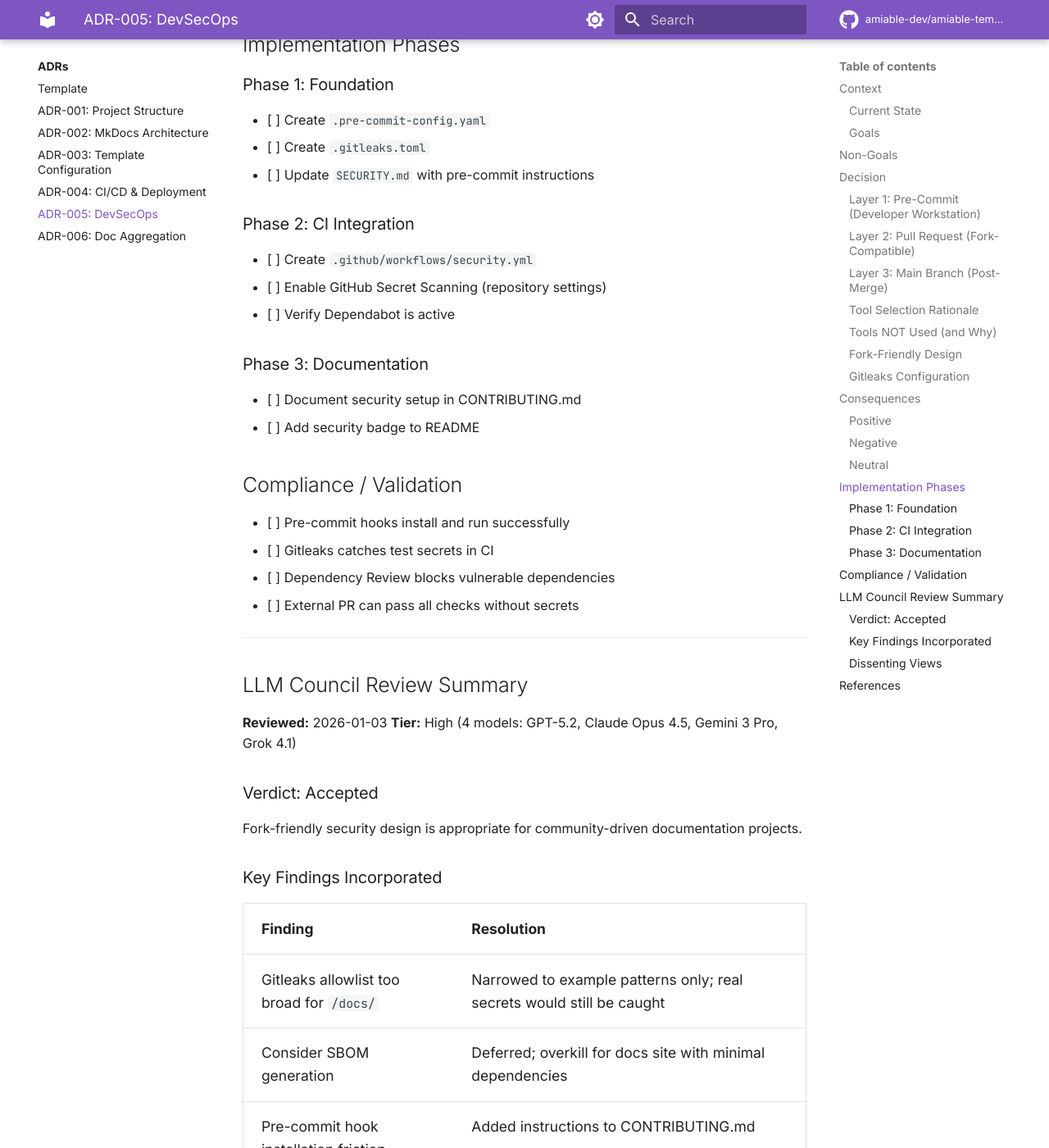
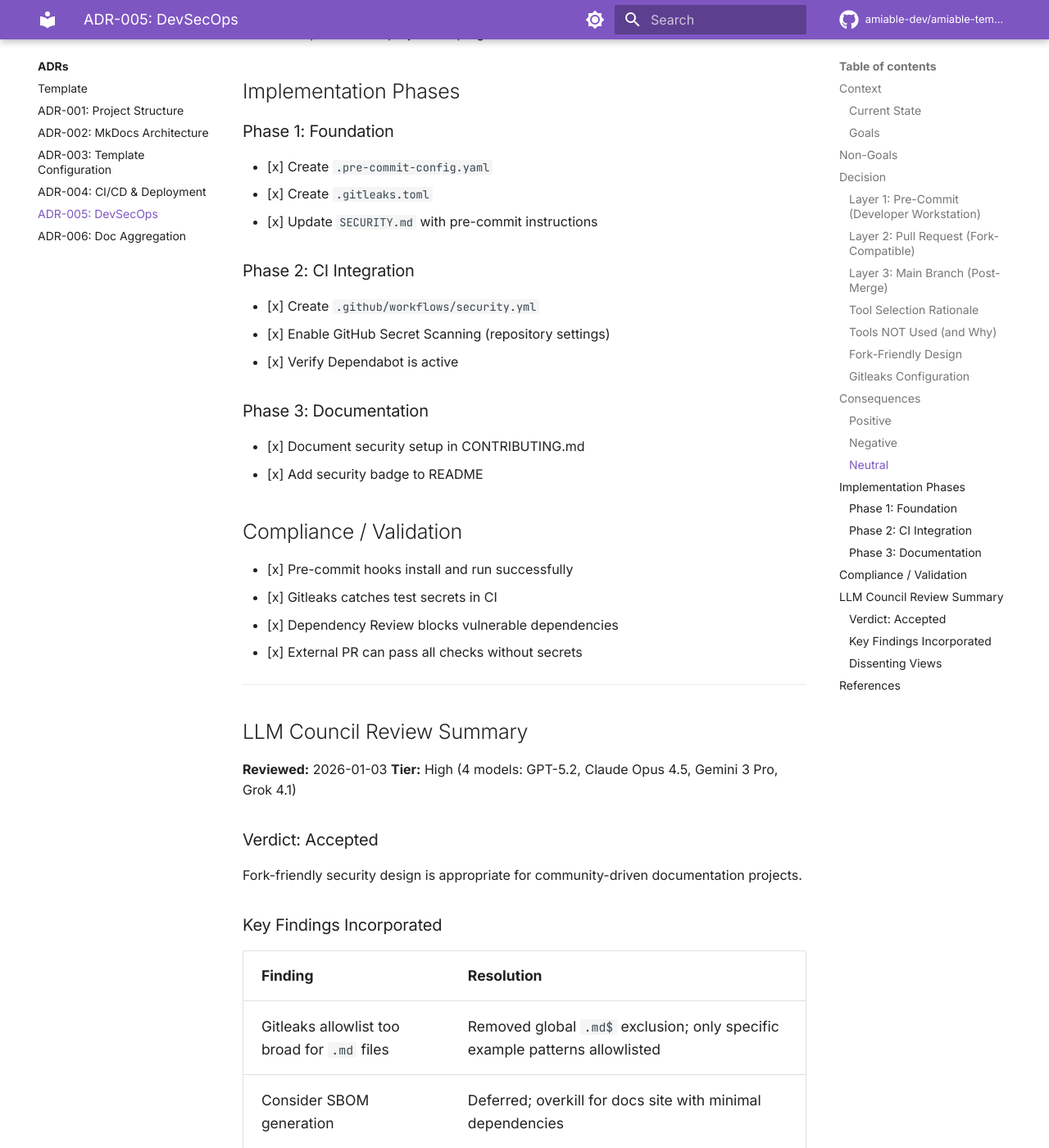
Before and after one commit to amiable-dev/amiable-templates, an MkDocs documentation site: the page built from docs/adrs/ADR-005-devsecops-implementation.md, in a window 1280 px wide and 1400 px high, scrolled down 5302 px. Shown: the whole window at 82% size. Built offline with MkDocs 1.6.1 and Material for MkDocs 9.7.7, drawn with Linux system fonts in a browser that asks for light colours; comment, search, counter and statistics services are not loaded; some of the changed text lies outside the part shown.

Commit message:
feat(adr-005): implement fork-safe DevSecOps pipeline
- Fix .gitleaks.toml: remove dangerous .md$ global allowlist
- Update .pre-commit-config.yaml: yamllint uses .yamllint.yml config
- Add security section to CONTRIBUTING.md
- Update ADR-005 checkboxes and gitleaks example
- Add blog post: DevSecOps for a docs site
- Add announcements: Twitter, LinkedIn, Dev.to, HN

Key insight: Separate validation (untrusted fork PRs) from deployment
(trusted post-merge) using only GITHUB_TOKEN for PR checks.

🤖 Generated with [Claude Code](https://claude.com/claude-code)

Co-Authored-By: Claude Opus 4.5 <noreply@anthropic.com>

````diff
--- a/.pre-commit-config.yaml
+++ b/.pre-commit-config.yaml
@@ -8,12 +8,12 @@ repos:
     hooks:
       - id: gitleaks
 
-  # YAML linting
+  # YAML linting (uses .yamllint.yml config)
   - repo: https://github.com/adrienverge/yamllint
     rev: v1.33.0
     hooks:
       - id: yamllint
-        args: [-d, "{extends: default, rules: {line-length: {max: 120}}}"]
+        args: [-c, .yamllint.yml]
 
   # Trailing whitespace and file endings
   - repo: https://github.com/pre-commit/pre-commit-hooks
--- a/docs/adrs/ADR-005-devsecops-implementation.md
+++ b/docs/adrs/ADR-005-devsecops-implementation.md
@@ -150,23 +150,26 @@ All PR checks work without repository secrets:
 
 ### Gitleaks Configuration
 
-`.gitleaks.toml` to reduce false positives:
+`.gitleaks.toml` to reduce false positives (example patterns only):
 
 ```toml
 [extend]
 useDefault = true
 
+# Note: We do NOT globally exclude .md files from scanning.
+# Only specific example patterns are allowlisted.
+
 [[rules]]
 id = "example-api-key"
 description = "Ignore example API keys in documentation"
 regex = '''sk-example-[a-zA-Z0-9]+'''
-allowlist = true
+allowlist = { regexes = ['''sk-example-'''] }
 
-[allowlist]
-paths = [
-  '''\.md$''',
-  '''docs/.*'''
-]
+[[rules]]
+id = "placeholder-key"
+description = "Ignore placeholder API keys"
+regex = '''YOUR_API_KEY|your-api-key|xxx+'''
+allowlist = { regexes = ['''YOUR_API_KEY|your-api-key|xxx+'''] }
 ```
 
 ## Consequences
@@ -192,27 +195,27 @@ paths = [
 
 ### Phase 1: Foundation
 
-- [ ] Create `.pre-commit-config.yaml`
-- [ ] Create `.gitleaks.toml`
-- [ ] Update `SECURITY.md` with pre-commit instructions
+- [x] Create `.pre-commit-config.yaml`
+- [x] Create `.gitleaks.toml`
+- [x] Update `SECURITY.md` with pre-commit instructions
 
 ### Phase 2: CI Integration
 
-- [ ] Create `.github/workflows/security.yml`
-- [ ] Enable GitHub Secret Scanning (repository settings)
-- [ ] Verify Dependabot is active
+- [x] Create `.github/workflows/security.yml`
+- [x] Enable GitHub Secret Scanning (repository settings)
+- [x] Verify Dependabot is active
 
 ### Phase 3: Documentation
 
-- [ ] Document security setup in CONTRIBUTING.md
-- [ ] Add security badge to README
+- [x] Document security setup in CONTRIBUTING.md
+- [x] Add security badge to README
 
 ## Compliance / Validation
 
-- [ ] Pre-commit hooks install and run successfully
-- [ ] Gitleaks catches test secrets in CI
-- [ ] Dependency Review blocks vulnerable dependencies
-- [ ] External PR can pass all checks without secrets
+- [x] Pre-commit hooks install and run successfully
+- [x] Gitleaks catches test secrets in CI
+- [x] Dependency Review blocks vulnerable dependencies
+- [x] External PR can pass all checks without secrets
 
 ---
 
@@ -229,7 +232,7 @@ Fork-friendly security design is appropriate for community-driven documentation
 
 | Finding | Resolution |
 |---------|------------|
-| Gitleaks allowlist too broad for `/docs/` | Narrowed to example patterns only; real secrets would still be caught |
+| Gitleaks allowlist too broad for `.md` files | Removed global `.md$` exclusion; only specific example patterns allowlisted |
 | Consider SBOM generation | Deferred; overkill for docs site with minimal dependencies |
 | Pre-commit hook installation friction | Added instructions to CONTRIBUTING.md |
 | Link checking for security | Weekly link validation added to prevent malicious link injection |
````
Also changed, not shown: CONTRIBUTING.md (+29 -0 lines), announcements/adr-005-devto.md (added, +100 -0 lines), announcements/adr-005-hackernews.md (added, +23 -0 lines), announcements/adr-005-linkedin.md (added, +28 -0 lines), announcements/adr-005-twitter.md (added, +12 -0 lines), docs/blog/posts/2026-01-03-adr-005-devsecops.md (added, +168 -0 lines), .gitleaks.toml.
